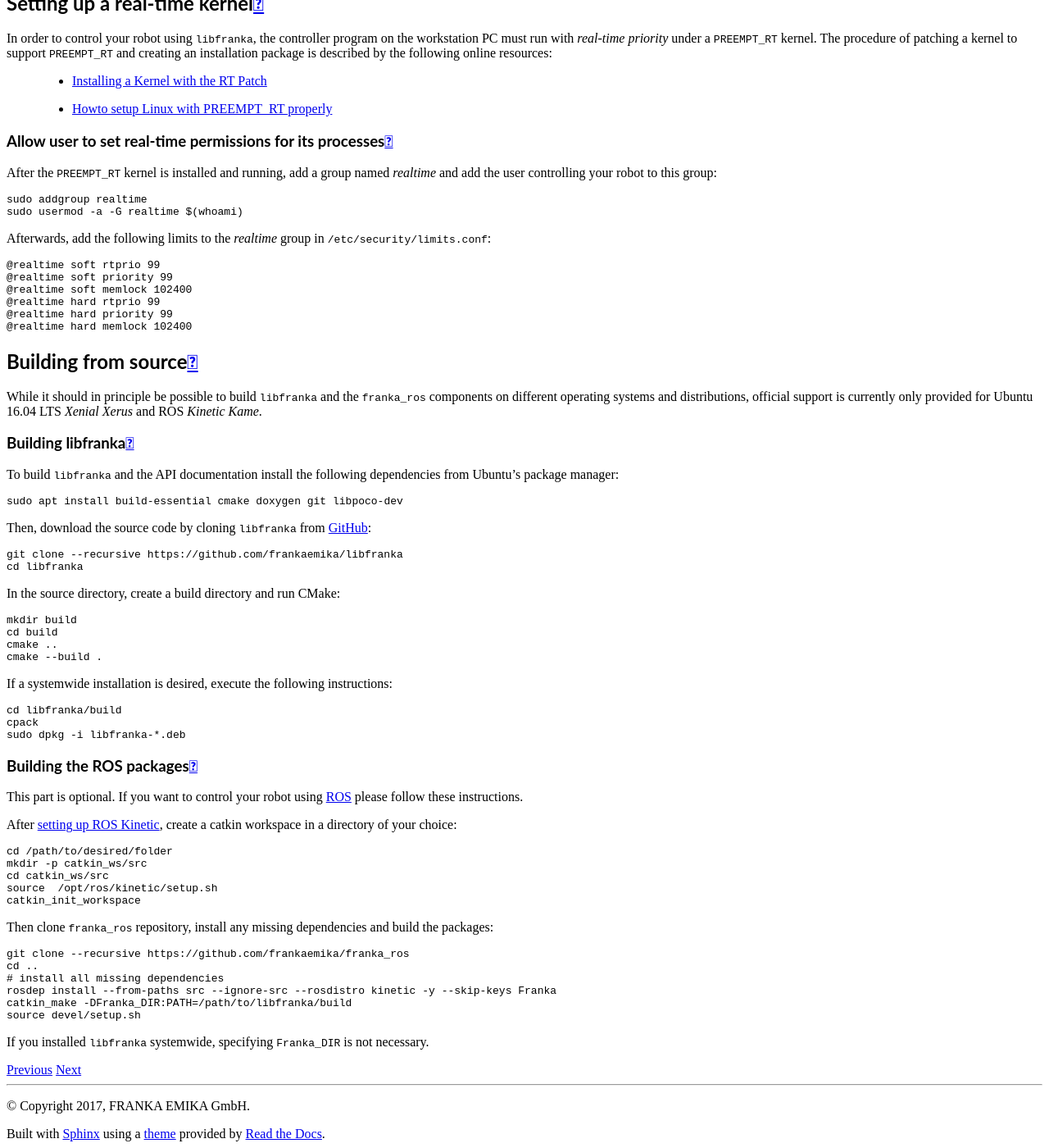
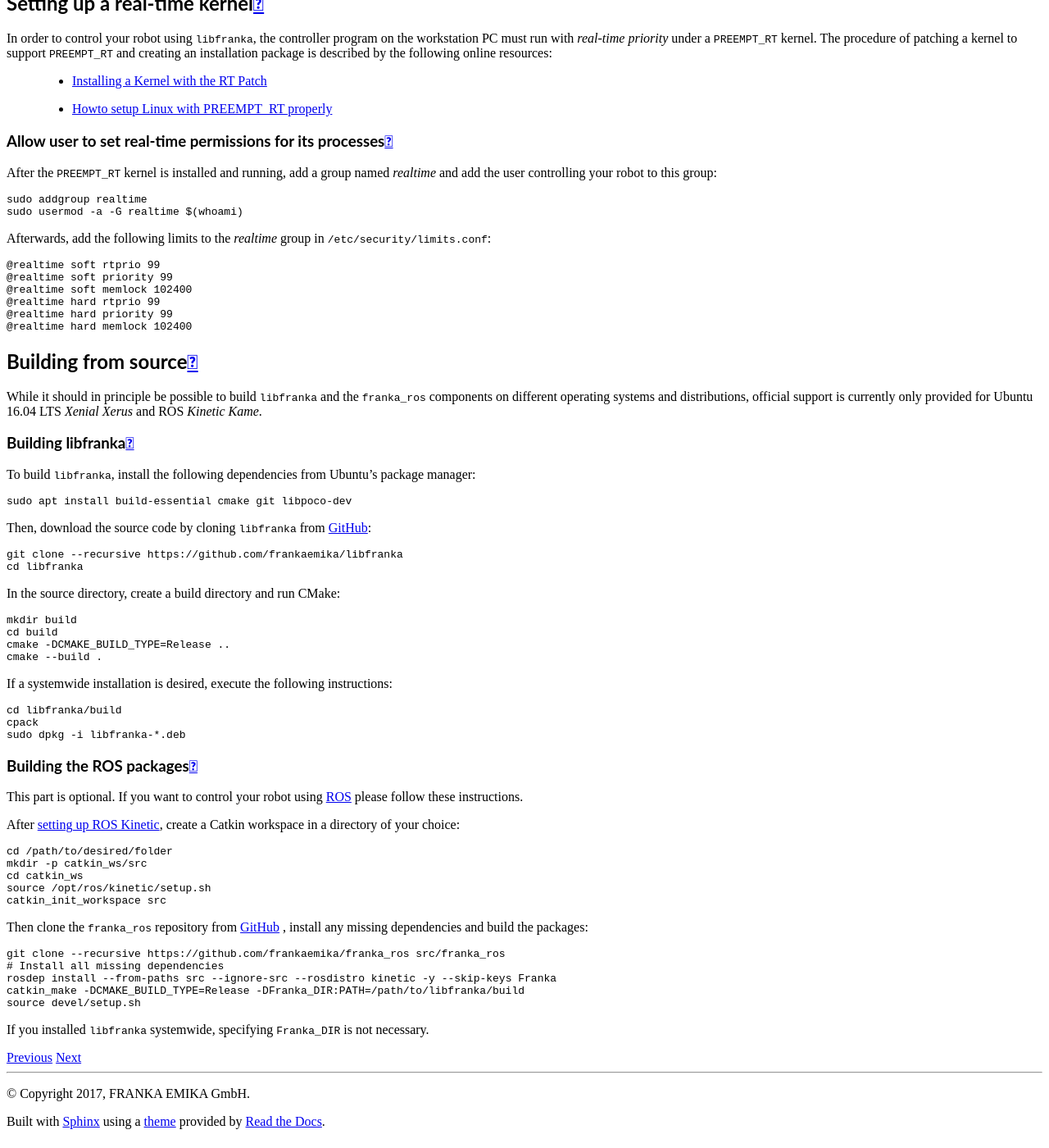
Before and after one commit to frankaemika/docs, a Sphinx documentation site: the page built from source/installation.rst, in a window 1280 px wide and 1400 px high, scrolled down 558 px. Shown: the whole window at 82% size. Built offline with Sphinx 7.4.7 and the Read the Docs theme 2.0.0, drawn with Linux system fonts in a browser that asks for light colours.

Commit message:
Installation.

```diff
--- a/source/installation.rst
+++ b/source/installation.rst
@@ -40,7 +40,6 @@ Afterwards, add the following limits to the `realtime` group in ``/etc/security/
     @realtime hard memlock 102400
 
 
-
 Building from source
 --------------------
 
@@ -51,10 +50,9 @@ Ubuntu 16.04 LTS `Xenial Xerus` and ROS `Kinetic Kame`.
 Building libfranka
 ^^^^^^^^^^^^^^^^^^
 
-To build ``libfranka`` and the API documentation install the following dependencies from
-Ubuntu's package manager::
+To build ``libfranka``, install the following dependencies from Ubuntu's package manager::
 
-    sudo apt install build-essential cmake doxygen git libpoco-dev
+    sudo apt install build-essential cmake git libpoco-dev
 
 Then, download the source code by cloning ``libfranka`` from
 `GitHub <https://github.com/frankaemika/libfranka>`__::
@@ -66,7 +64,7 @@ In the source directory, create a build directory and run CMake::
 
     mkdir build
     cd build
-    cmake ..
+    cmake -DCMAKE_BUILD_TYPE=Release ..
     cmake --build .
 
 
@@ -84,27 +82,26 @@ Building the ROS packages
 This part is optional. If you want to control your robot using `ROS <http://www.ros.org/>`_ please
 follow these instructions.
 
-After `setting up ROS Kinetic <http://wiki.ros.org/kinetic/Installation/Ubuntu>`_, create a catkin
+After `setting up ROS Kinetic <https://wiki.ros.org/kinetic/Installation/Ubuntu>`_, create a Catkin
 workspace in a directory of your choice:
 
 .. code-block:: shell
 
     cd /path/to/desired/folder
     mkdir -p catkin_ws/src
-    cd catkin_ws/src
-    source  /opt/ros/kinetic/setup.sh
-    catkin_init_workspace
+    cd catkin_ws
+    source /opt/ros/kinetic/setup.sh
+    catkin_init_workspace src
 
-Then clone ``franka_ros`` repository, install any missing dependencies and build the packages:
+Then clone the ``franka_ros`` repository from `GitHub <https://github.com/frankaemika/franka_ros>`__
+, install any missing dependencies and build the packages:
 
 .. code-block:: shell
 
-    git clone --recursive https://github.com/frankaemika/franka_ros
-    cd ..
-    # install all missing dependencies
+    git clone --recursive https://github.com/frankaemika/franka_ros src/franka_ros
+    # Install all missing dependencies
     rosdep install --from-paths src --ignore-src --rosdistro kinetic -y --skip-keys Franka
-    catkin_make -DFranka_DIR:PATH=/path/to/libfranka/build
+    catkin_make -DCMAKE_BUILD_TYPE=Release -DFranka_DIR:PATH=/path/to/libfranka/build
     source devel/setup.sh
 
-If you installed ``libfranka`` systemwide, specifying ``Franka_DIR`` is not
-necessary.
+If you installed ``libfranka`` systemwide, specifying ``Franka_DIR`` is not necessary.
```
